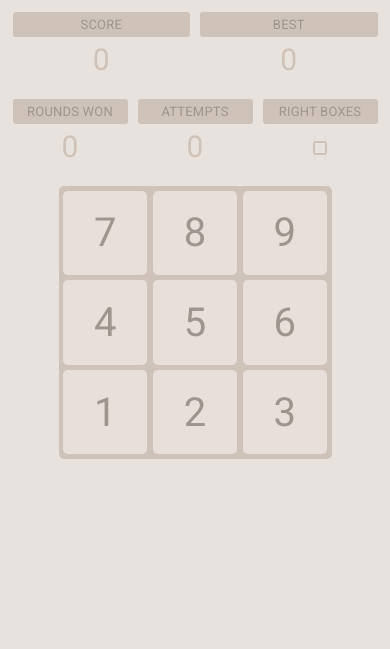
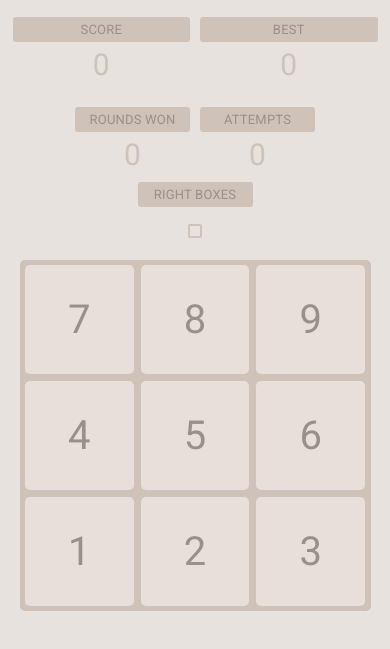
Before and after one commit to maciozik/maciozik.github.io, a plain HTML site: page matrix/index.html in a window 390 px wide. Shown: the part 167-816 px from the top of the page. Drawn offline with nearby package versions, Linux system fonts and the light colour scheme.

Commit message:
matrix/Update CSS

```diff
--- a/matrix/css/app.css
+++ b/matrix/css/app.css
@@ -43,9 +43,8 @@ button#show_rules {
 	right: 25px;
 }
 
-#player > div {
+#player > .pane {
 	position: relative;
-	margin: 0 !important;
 	min-width: 140px;
 	text-align: center;
 	letter-spacing: .5px;
@@ -105,6 +104,14 @@ button#show_rules {
 	display: inline-block;
 }
 
+#game {
+	position: absolute;
+	left: 27.5%;
+	width: 45%;
+	margin-top: 25px;
+	margin-left: -6.75%;
+}
+
 #state {
 
 	display: -webkit-box;
@@ -118,19 +125,23 @@ button#show_rules {
 	-ms-flex-wrap: wrap;
 	flex-wrap: wrap;
 
-	position: relative;
-	margin-top: 15px;
-	margin-bottom: 25px;
+	position: absolute;
+	top: 0;
+	right: 73%;
+	margin-top: -5px;
+	width: 27%;
+	max-width: 140px;
 	text-align: center;
 }
 
-#state > div {
-	margin: 2px;
-	width: 125px;
+#state > .pane {
+	display: block !important;
+	width: 100%;
+	min-width: 125px;
 	text-align: center;
 }
 
-#state > div .value {
+#state > #rights .value {
 
 	display: -webkit-box;
 	display: -ms-flexbox;
@@ -140,16 +151,14 @@ button#show_rules {
 	-ms-flex-pack: center;
 	justify-content: center;
 
-}
-
-#state > #rights .value {
 	margin-top: 10px;
 }
 
 #grid {
 	position: absolute;
-	left: 35%;
-	width: 30%;
+	top: 0;
+	right: 0;
+	width: 70%;
 	padding: .5%;
 	background-color: #cfc2b8;
 	border-radius: 5px;
@@ -159,7 +168,7 @@ button#show_rules {
 	float: left;
 	width: 31.33%;
 	margin: 1%;
-	color: #9f958f;
+	color: #9a8f8a;
 	background-color: #e8dfda;
 	cursor: pointer;
 }
@@ -199,6 +208,7 @@ button#show_rules {
 	min-width: 320px;
 	height: 100%;
 	text-align: center;
+	font-size: 16px;
 	opacity: 0;
 	overflow: hidden;
 	z-index: 10000;
@@ -215,7 +225,7 @@ button#show_rules {
 	position: absolute;
 	top: 20px;
 	right: 30px;
-	color: #9f958f;
+	color: #9a8f8a;
 	font-size: 30px;
 	cursor: pointer;
 	z-index: 20000;
@@ -255,7 +265,7 @@ button#show_rules {
 
 #rules #rules-wrapper p {
 	margin: 20px 0;
-	color: #9f958f;
+	color: #9a8f8a;
 	text-align: left;
 	line-height: 22px;
 	letter-spacing: .4px;
@@ -312,13 +322,11 @@ a, a:link, a:active, a:focus, a:visited {
 
 hr {
 	border-top: none;
-	border-bottom: 1px solid #9f958f;
+	border-bottom: 1px solid #9a8f8a;
 }
 
 .pane {
 	display: inline-block;
-	margin-top: 2px !important;
-	margin-bottom: 2px !important;
 	padding: 5px;
 	padding-bottom: 0;
 	border-radius: 3px;
@@ -327,16 +335,17 @@ hr {
 
 .pane > span {
 	display: block;
-	padding: 5px 0;
+	padding: 5px 2px;
 	border-radius: 3px;
 }
 
 .pane > span.label {
-	color: #9f958f;
+	color: #9a8f8a;
 	background-color: #cfc2b8;
 	font-size: 13px;
 	text-transform: uppercase;
 	letter-spacing: .2px;
+	white-space: nowrap;
 }
 
 .pane > span.value {
@@ -378,7 +387,7 @@ hr {
 
 .button {
 	padding: 15px 30px;
-	color: #9f958f;
+	color: #9a8f8a;
 	background-color: #f0f0f0;
 	border: none;
 	border-radius: 3px;
@@ -430,11 +439,12 @@ hr {
 /* MEDIA QUERIES */
 /* - - - - - - - */
 
-@media screen and (max-width: 1024px) {
+@media screen and (max-width: 1280px) {
 
-	button#show_rules {
-		top: 13px;
-		left: 10px;
+	#player > .pane {
+		margin-bottom: 5px !important;
+		display: block;
+		letter-spacing: 0;
 	}
 
 	#player #score .update {
@@ -442,35 +452,48 @@ hr {
 		letter-spacing: 0;
 	}
 
-	#grid {
-		left: 25%;
-		width: 50%;
+	#game {
+		margin-top: 10px;
+		margin-left: 0;
+		left: 30%;
+		width: 40%;
 	}
 
-	#player {
-		top: 8px;
-		right: 5px;
+	#state {
+		position: relative;
+		right: auto !important;
+		margin-top: 10px;
+		margin-bottom: 15px;
+		width: 100%;
+		max-width: 100% !important;
 	}
 
-	#player > div {
-		margin-bottom: 5px !important;
-		display: block;
-		min-width: 125px;
-		letter-spacing: 0;
+	#state > .pane {
+		margin: 2px;
+		width: auto;
+	}
+
+	#grid {
+		top: auto !important;
+		width: 100%;
+	}
+
+	#rules #rules-wrapper .language {
+		position: relative;
+		top: 0;
+		left: 0;
+		margin: 0 30px;
+		margin-bottom: -10px;
+		padding: 10px 0;
 	}
 
 }
 
-@media screen and (max-width: 720px) {
+@media screen and (max-width: 1080px) {
 
 	button#show_rules {
-		position: relative;
-		top: 0;
-		left: 0;
-		margin-top: 20px;
-		margin-left: 2.5%;
-		padding: 12px 20px;
-		width: 95%;
+		top: 13px;
+		left: 10px;
 	}
 
 	#timer {
@@ -493,45 +516,63 @@ hr {
 		position: relative;
 		top: 0;
 		right: 0;
-		margin-top: 10px;
+		margin-top: 15px;
 		text-align: center;
 	}
 
-	#player > div {
+	#player > .pane {
 		width: 50%;
 		max-width: 187.5px;
 	}
 
 	#state {
-		margin-top: 5px;
-		margin-bottom: 15px;
+		margin-top: 0;
 	}
 
-	#state > div {
+	#state > .pane {
 		margin: 0;
 	}
 
-	#grid {
-		left: 15%;
-		width: 70%;
+}
+
+@media screen and (max-width: 960px) {
+
+	#game {
+		left: 22.5%;
+		width: 55%;
+	}
+
+}
+
+@media screen and (max-width: 720px) {
+
+	button#show_rules {
+		position: relative;
+		top: 0;
+		left: 0;
+		margin-top: 20px;
+		margin-left: 2.5%;
+		padding: 12px 20px;
+		width: 95%;
+	}
+
+	#game {
+		left: 11%;
+		width: 78%;
 	}
 
 	#rules #rules-wrapper p {
 		text-align: justify;
 	}
 
-	#rules #rules-wrapper .language {
-		position: relative;
-		top: 0;
-		left: 0;
-		margin: 0 30px;
-		margin-bottom: -10px;
-		padding: 10px 0;
-	}
-
 }
 
 @media screen and (max-width: 480px) {
+
+	#game {
+		left: 5%;
+		width: 90%;
+	}
 
 	#rules .close {
 		position: absolute;
--- a/matrix/index.html
+++ b/matrix/index.html
@@ -60,6 +60,10 @@
 			</div>
 
 		</section>
+
+		<!-- GAME -->
+
+		<section id="game">
 
 			<!-- STATE -->
 
@@ -134,6 +138,8 @@
 				<div class="box">
 					<div class="box-content"><div><span>3</span></div></div>
 				</div>
+
+			</section>
 
 		</section>
 
```
Lines whose indentation alone changed are shown as unchanged.
